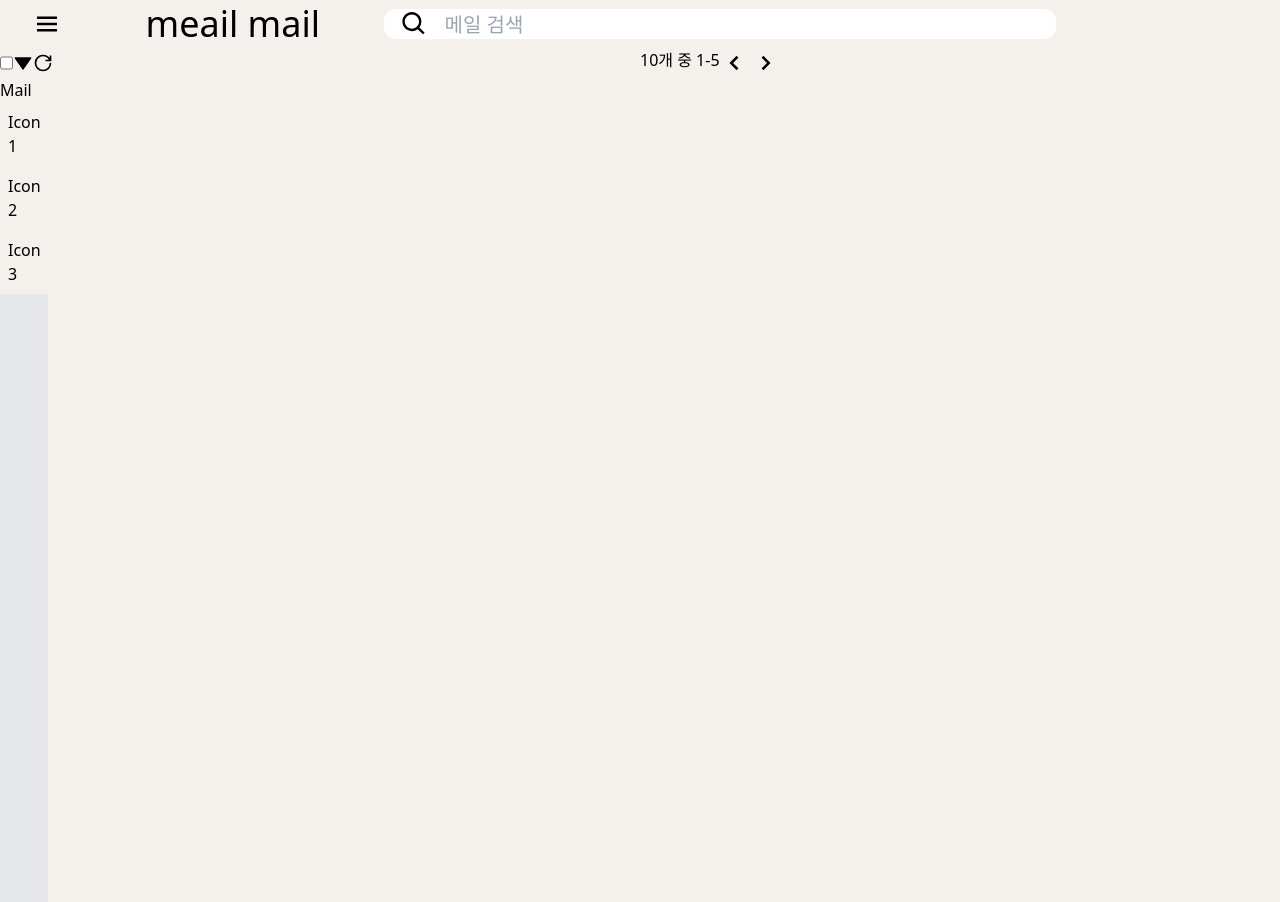
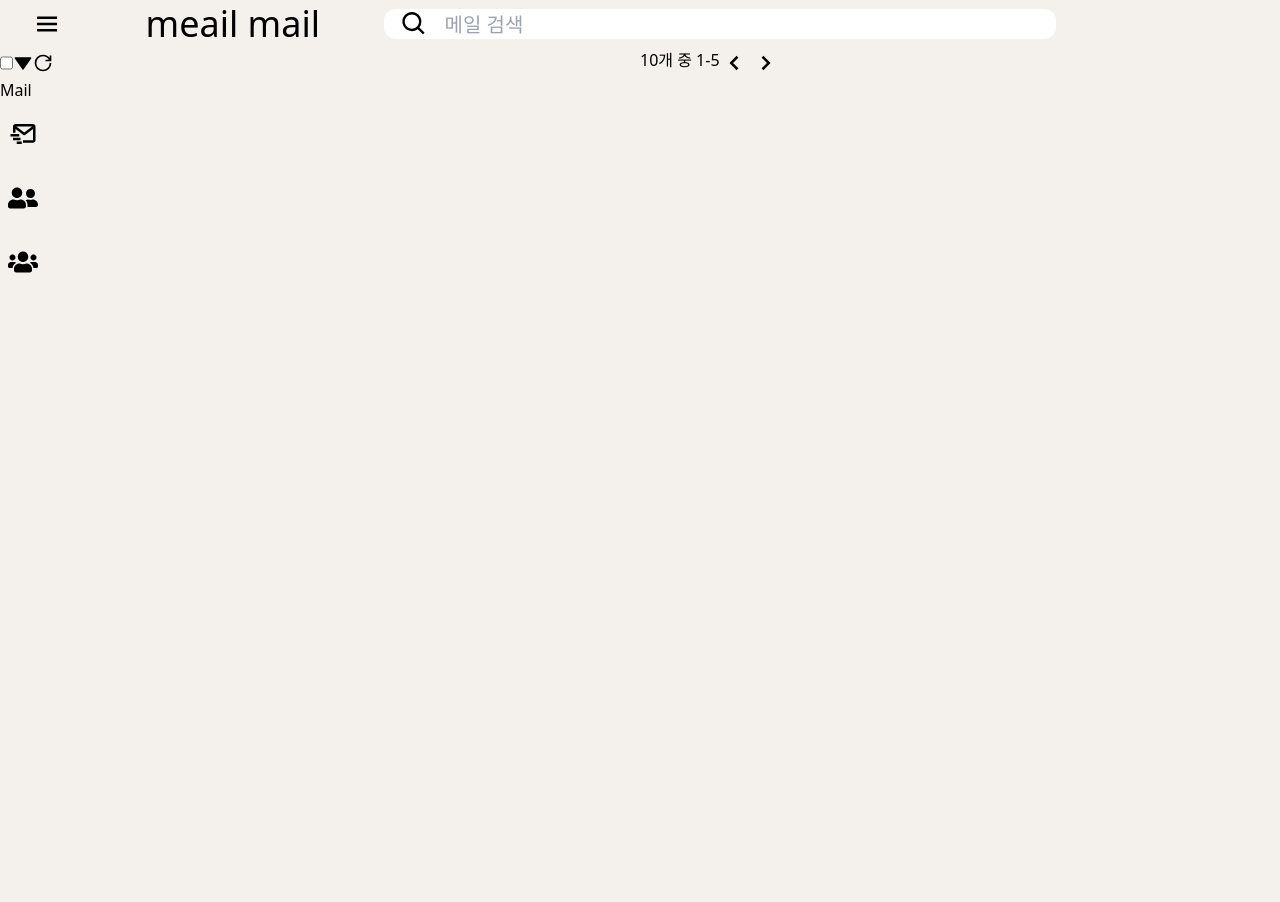
Before and after one commit to Pen-Pals/front_penpal, a React (Vite) app: page /mail in a window 1280 px wide. Shown: the top 902 px of the page. Built offline with nearby package versions, Linux system fonts and the light colour scheme.

Commit message:
feat: Sidebar 컴포넌트 Hover 기능 추가

```diff
--- a/src/components/sidebar/Sidebar.tsx
+++ b/src/components/sidebar/Sidebar.tsx
@@ -1,4 +1,6 @@
 import { useState } from "react";
+import { BiMailSend } from "react-icons/bi";
+import { FaUserFriends, FaUsers } from "react-icons/fa";
 
 const Sidebar = () => {
   const [hovered, setHovered] = useState(false);
@@ -7,25 +9,54 @@ const Sidebar = () => {
     <div
       onMouseEnter={() => setHovered(true)}
       onMouseLeave={() => setHovered(false)}
-      className={`transition-all duration-300 ease-in-out h-screen flex items-start ${
+      className={`transition-all duration-300 ease-in-out h-screen flex flex-col items-start ${
         hovered ? "w-64" : "w-12"
-      } bg-gray-200`}
+      }`}
     >
-      <div className="w-12">
-        {/* Replace these with your icons */}
-        <div className="p-2">Icon 1</div>
-        <div className="p-2">Icon 2</div>
-        <div className="p-2">Icon 3</div>
+      <div className="flex items-center w-full h-16">
+        {/* Icon */}
+        <button className="p-2 w-12 h-full flex items-center justify-center">
+          <BiMailSend size={30} />
+        </button>
+        {/* Additional content */}
+        <div
+          className={`transition-all ease-in-out flex-grow pl-2 ${
+            hovered ? "opacity-100 delay-300" : "opacity-0"
+          }`}
+        >
+          지구본 메일함
+        </div>
       </div>
 
-      {/* Display additional content if hovered */}
-      {hovered && (
-        <div className="pl-2">
-          <div className="p-2">More content 1</div>
-          <div className="p-2">More content 2</div>
-          <div className="p-2">More content 3</div>
+      <div className="flex items-center w-full h-16">
+        {/* Icon */}
+        <button className="p-2 w-12 h-full flex items-center justify-center">
+          <FaUserFriends size={30} />
+        </button>
+        {/* Additional content */}
+        <div
+          className={`transition-all ease-in-out flex-grow pl-2 ${
+            hovered ? "opacity-100 delay-300" : "opacity-0"
+          }`}
+        >
+          내 친구 찾기
         </div>
-      )}
+      </div>
+
+      <div className="flex items-center w-full h-16">
+        {/* Icon */}
+        <button className="p-2 w-12 h-full flex items-center justify-center">
+          <FaUsers size={30} />
+        </button>
+        {/* Additional content */}
+        <div
+          className={`transition-all ease-in-out flex-grow pl-2 ${
+            hovered ? "opacity-100 delay-300" : "opacity-0"
+          }`}
+        >
+          새로운 친구 탐색하기
+        </div>
+      </div>
     </div>
   );
 };
```
